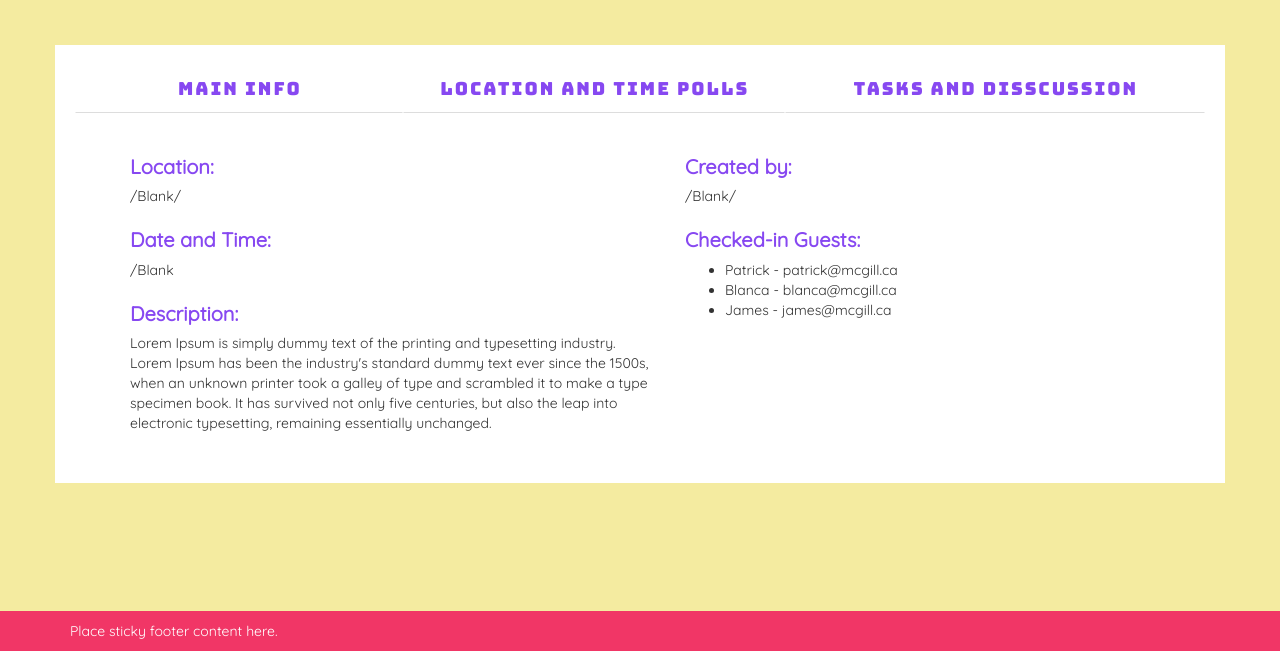
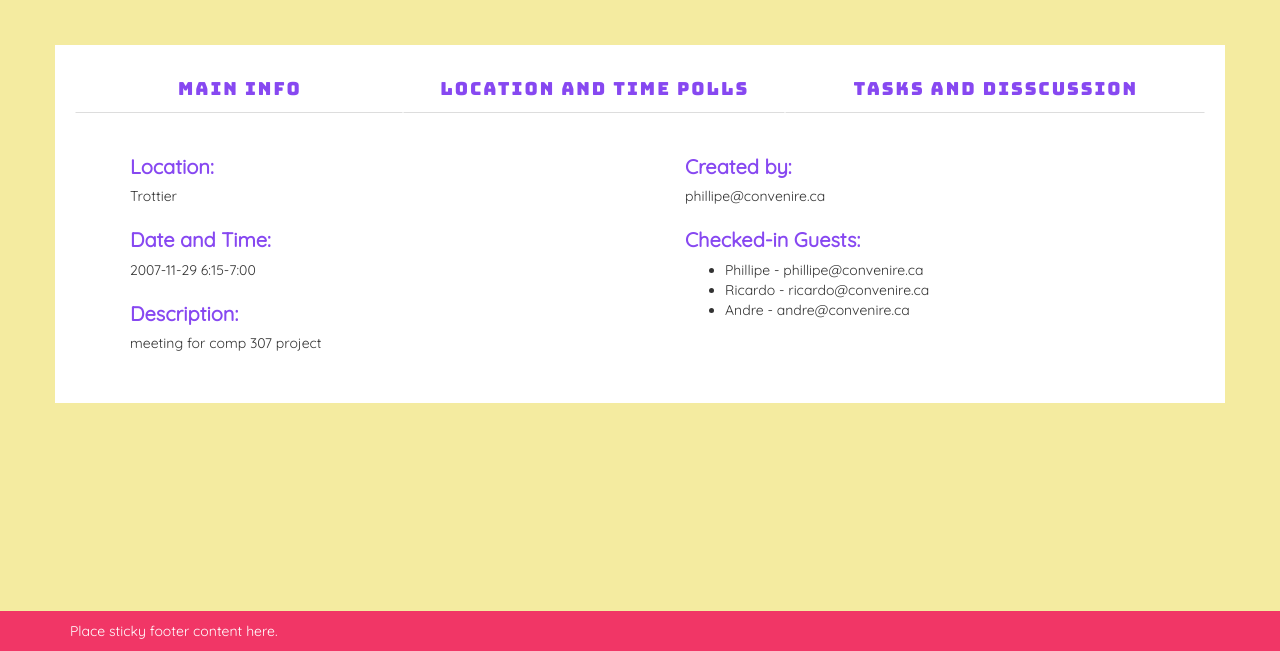
Before and after one commit to ricardochejfec/convenire, a PHP site: page /event.html in a window 1280 px wide. Shown: the part 149-800 px from the top of the page. Run offline with PHP 8.4, Linux system fonts and the light colour scheme; some libraries are stand-ins or nearby versions; some web fonts are replaced.

Commit message:
Front-End fixed possibly last commit before presentation fr

```diff
--- a/event.css
+++ b/event.css
@@ -9,7 +9,6 @@ body{
 }
 
 th{
-
     text-align: center;
 }
 
@@ -82,6 +81,12 @@ button{
 
 .alert{
     margin-top: 15px;
+    background-color: rgba(135,72,241,1);
+}
+
+.alert strong{
+    font-size: 2rem;
+    color:white;
 }
 
 .navbar-brand{
@@ -153,6 +158,7 @@ footer {
     padding-top: 10px;
     position: absolute;
     margin:0;
+    margin-top:20px;
     bottom:0;
     width: 100%;
     height: 40px;
--- a/event.html
+++ b/event.html
@@ -10,6 +10,7 @@
 <script src="https://code.jquery.com/jquery-3.2.1.slim.min.js" integrity="sha384-KJ3o2DKtIkvYIK3UENzmM7KCkRr/rE9/Qpg6aAZGJwFDMVNA/GpGFF93hXpG5KkN" crossorigin="anonymous"></script>
 <script src="https://cdnjs.cloudflare.com/ajax/libs/popper.js/1.12.3/umd/popper.min.js" integrity="sha384-vFJXuSJphROIrBnz7yo7oB41mKfc8JzQZiCq4NCceLEaO4IHwicKwpJf9c9IpFgh" crossorigin="anonymous"></script>
 <script src="https://maxcdn.bootstrapcdn.com/bootstrap/4.0.0-beta.2/js/bootstrap.min.js" integrity="sha384-alpBpkh1PFOepccYVYDB4do5UnbKysX5WZXm3XxPqe5iKTfUKjNkCk9SaVuEZflJ" crossorigin="anonymous"></script>
+<script src="event.js"></script>
 </head>
 
 <body>
@@ -65,23 +66,23 @@
                 <div class="main-cont row">
                     <div class="col-xs-6">
                         <label>Location:</label>
-                        <div>/Blank/</div>
+                        <div>Trottier</div>
                         <br>
                         <label for="times">Date and Time:</label>
-                        <div>/Blank</div>
+                        <div>2007-11-29 6:15-7:00</div>
                         <br>
                         <label for="desc">Description:</label>
-                        <p id="desc">Lorem Ipsum is simply dummy text of the printing and typesetting industry. Lorem Ipsum has been the industry's standard dummy text ever since the 1500s, when an unknown printer took a galley of type and scrambled it to make a type specimen book. It has survived not only five centuries, but also the leap into electronic typesetting, remaining essentially unchanged. </p>
+                        <p id="desc">meeting for comp 307 project</p>
                     </div>
                     <div class="col-xs-6">
                         <label>Created by:</label>
-                        <div>/Blank/</div>
+                        <div>phillipe@convenire.ca</div>
                         <br>
                         <label for="guests">Checked-in Guests:</label>
                         <ul id="guests">
-                          <li>Patrick - patrick@mcgill.ca</li>
-                          <li>Blanca - blanca@mcgill.ca</li>
-                          <li>James - james@mcgill.ca</li>
+                          <li>Phillipe - phillipe@convenire.ca</li>
+                          <li>Ricardo - ricardo@convenire.ca</li>
+                          <li>Andre - andre@convenire.ca</li>
                         </ul>
                     </div>
                 </div>
--- /dev/null
+++ b/event.js
@@ -0,0 +1,8 @@
+
+$(window).on('load resize scroll', function() {
+    var f = $('#footer');
+
+    if ($(document.body).height() > $(window).height()) {
+        f.css({position:'static'});
+    }
+});
```
